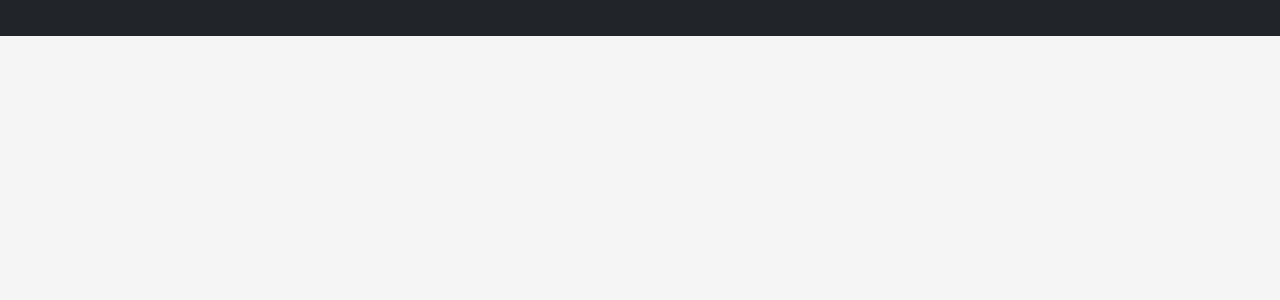
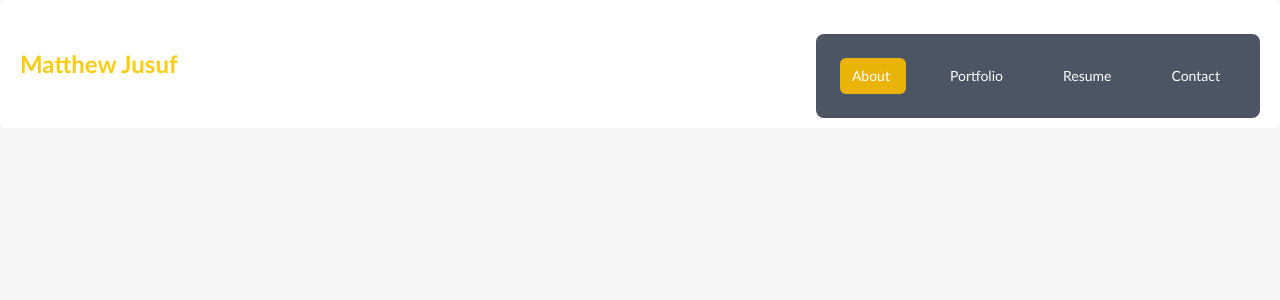
Before and after one commit to mecuboi/portfolio-2.0, a React (Create React App) app: page / in a window 1280 px wide. Shown: the top 300 px of the page. Built offline with nearby package versions, Linux system fonts and the light colour scheme; the HTML template or start-up script is replaced by a standard one.

Commit message:
adding header and navbar

```diff
--- a/src/components/Header.js
+++ b/src/components/Header.js
@@ -1,10 +1,19 @@
 import React from 'react';
+import Navigation from './Navigation'
 
 function Header() {
   return (
-    <header className="header bg-dark">
-      <h1 className="text-3xl font-bold underline">Home</h1>
-    </header>
+
+<nav className="bg-white border-gray-200 px-2 sm:px-4 py-2.5 rounded bg-gray-600">
+  <div className="container flex flex-wrap items-center justify-between mx-auto">
+    <a href="#" className="flex items-center">
+        <span className="self-center text-2xl text-yellow-400 font-semibold whitespace-nowrap">Matthew Jusuf</span>
+    </a>
+
+   <Navigation/>
+  </div>
+</nav>
+
   );
 }
 
--- a/src/components/Navigation.js
+++ b/src/components/Navigation.js
@@ -0,0 +1,25 @@
+import React from 'react'
+
+
+function Navigation() {
+    return (
+        <div className="w-full md:block md:w-auto" id="navbar-default">
+            <ul className="flex flex-col p-4 mt-4 rounded-lg bg-gray-600 md:flex-row md:space-x-8 md:mt-0 md:text-sm md:font-medium md:border-0">
+                <li>
+                    <a href="#" className="block py-2 pl-3 pr-4 text-white bg-yellow-500 rounded ">About</a>
+                </li>
+                <li>
+                    <a href="#" className="block py-2 pl-3 pr-4 text-white rounded hover:bg-gray-100 md:hover:bg-transparent md:border-0 md:hover:text-blue-700 ">Portfolio</a>
+                </li>
+                <li>
+                    <a href="#" className="block py-2 pl-3 pr-4 text-white rounded hover:bg-gray-100 md:hover:bg-transparent md:border-0 md:hover:text-blue-700 ">Resume</a>
+                </li>
+                <li>
+                    <a href="#" className="block py-2 pl-3 pr-4 text-white rounded hover:bg-gray-100 md:hover:bg-transparent md:border-0 md:hover:text-blue-700 ">Contact</a>
+                </li>
+            </ul>
+        </div>
+    )
+}
+
+export default Navigation
```
